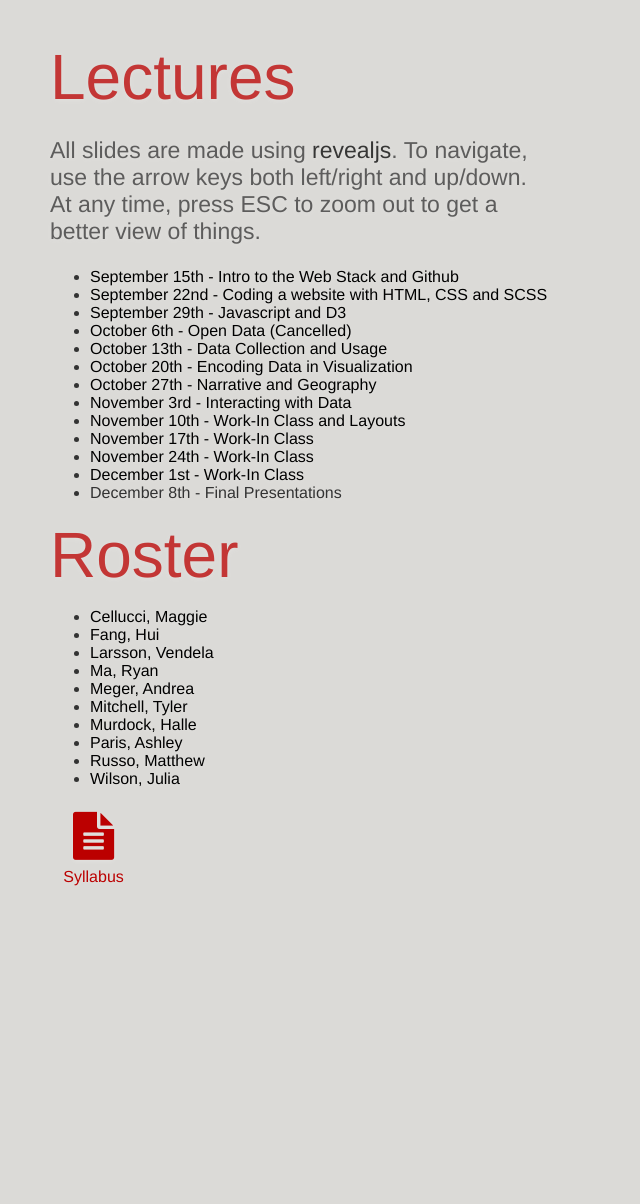
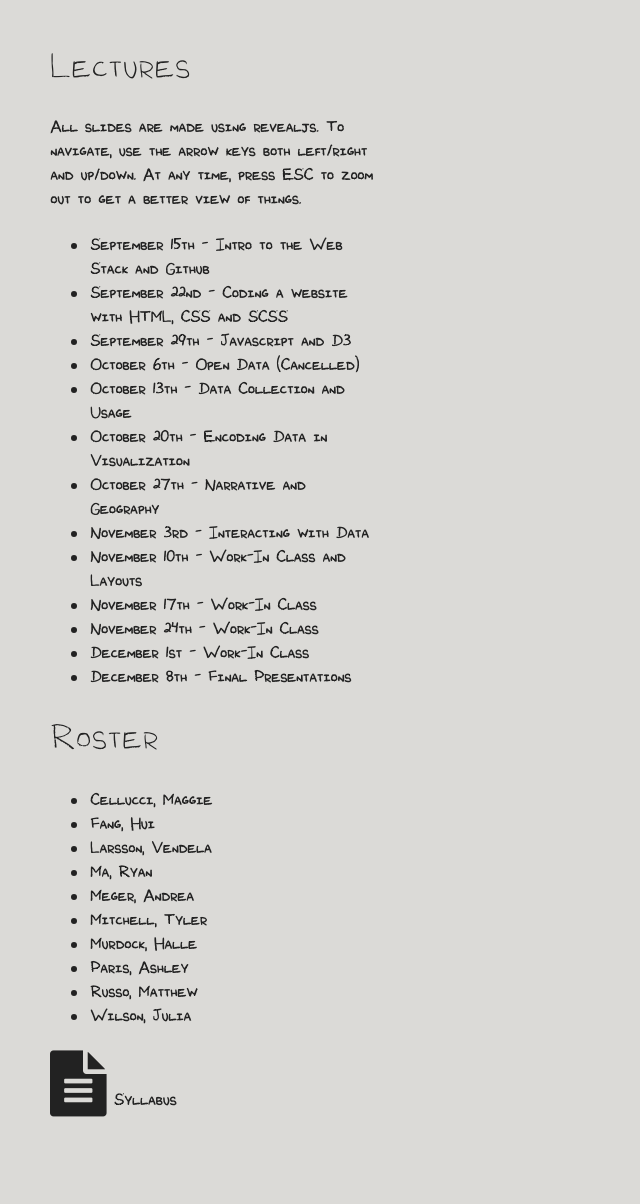
Before and after one commit to davelandry/davelandry.github.io, a Jekyll site: the page built from _classes/artg455202/index.html, in a window 1280 px wide. Shown: the whole page, without its empty margins (0-640 px from the left). Built offline with Jekyll 4.4.1, drawn with Linux system fonts in a browser that asks for light colours; a script that is not in the unit is left out; before the commit the page ends 922 px from its top, so only the background shows below that.

Commit message:
adds new custom font and style

```diff
--- a/_layouts/default.html
+++ b/_layouts/default.html
@@ -2,6 +2,7 @@
 <html>
 <head>
   <meta charset="utf-8">
+  <meta name="viewport" content="width=device-width, initial-scale=1">
 
   <title>Dave Landry{% if page.title %} - {{ page.title }}{% endif %}</title>
 
--- a/css/styles.scss
+++ b/css/styles.scss
@@ -1,9 +1,25 @@
 ---
 ---
 
+@font-face {
+  font-family: DaveLandry;
+  src: url("./DaveLandry.otf") format("opentype");
+}
+
+$black: #222;
+$link: #222;
+$hover: #b00;
+
+html {
+  min-height: 100vh;
+}
+
 body {
   background-color: #dbdad7;
-  height: 100%;
+  font-family: "DaveLandry", "Helvetica Neue", Helvetica, Arial, sans-serif;
+  font-size: 22px;
+  font-weight: 900;
+  // height: 100vh;
   margin: 0;
   padding: 0;
   width: 100%;
@@ -30,58 +46,48 @@ br {
 }
 
 section {
-  color: #333;
-  font-family: "Helvetica Neue", Helvetica, Arial, sans-serif;
-  margin-left: 50px;
-  margin-top: 40px;
-  text-shadow: 0 1px 5px rgba(255,255,255,0.25);
-  width: 500px;
+  color: $black;
+  margin: 40px 50px;
+  max-width: 325px;
 }
 
 h1 {
-  color: #bb0000;
-  font-size: 64px;
-  font-weight: 100;
+  font-size: 50px;
+  font-weight: 500;
   margin: 0;
-  opacity: 0.75;
-  text-align: left;
 }
 
 p {
-  font-size: 23px;
-  font-weight: 200;
-  margin: 23px 0;
-  opacity: 0.75;
-  text-align: left;
+  margin: 20px 0;
 }
 
 a {
-  color: #000;
-  display: inline-block;
+  color: $black;
   text-decoration: none;
   -webkit-transition: color .1s;
           transition: color .1s;
 
   &:hover {
-    color: #bb0000;
+    color: $hover;
   }
 
 }
 
-a.icon {
-  color: #bb0000;
-  font-weight: 200;
-  text-align: center;
+#links {
+  bottom: 50px;
+  left: 50px;
+  position: absolute;
+  width: 30%;
 
-  &:hover {
-    color: #cc0000;
-  }
+  a {
+    color: $link;
+    display: inline-block;
+    margin: 10px 10px 0 0;
 
-  i {
-    display: block !important;
-    margin: 8px 23px;
-    -webkit-transition: color .2s;
-            transition: color .2s;
+    &:hover {
+      color: $hover;
+    }
+
   }
 
 }
```
Also changed, not shown: index.html (+13 -33 lines), css/DaveLandry.otf (added), 3 other files.
